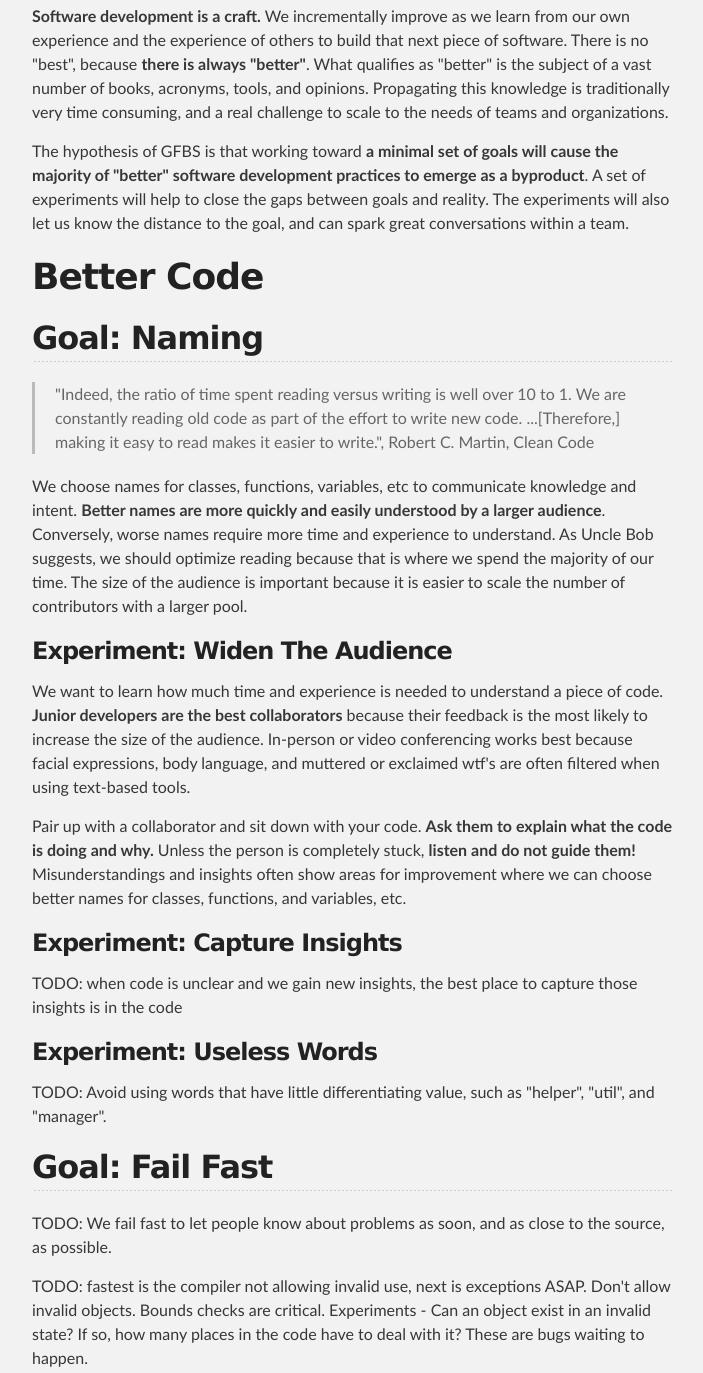
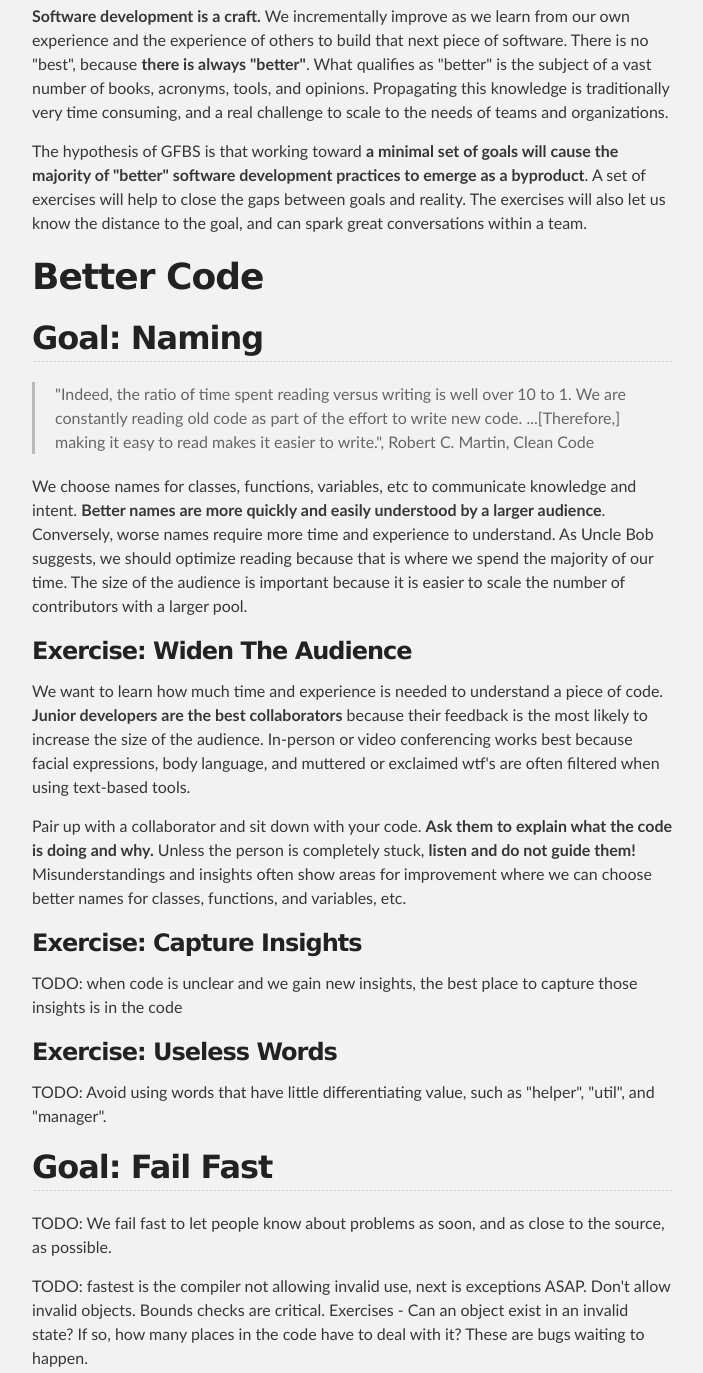
Before and after one commit to aaronsilinskas/gfbs, a plain HTML site: page index.html in a window 1280 px wide. Shown: the part 320-1693 px from the top of the page, without its empty margins (288-991 px from the left). Drawn offline with Linux system fonts and the light colour scheme.

Commit message:
Changed experiments to exercise after feedback

```diff
--- a/index.html
+++ b/index.html
@@ -37,8 +37,8 @@
             real challenge to scale to the needs of teams and organizations.
         </p>
         <p>The hypothesis of GFBS is that working toward <strong>a minimal set of goals will cause the majority of
-            "better" software development practices to emerge as a byproduct</strong>. A set of experiments will help to
-            close the gaps between goals and reality. The experiments will also let us know the distance to the goal,
+            "better" software development practices to emerge as a byproduct</strong>. A set of exercises will help to
+            close the gaps between goals and reality. The exercises will also let us know the distance to the goal,
             and can spark great conversations within a team.
         </p>
 
@@ -62,7 +62,7 @@
         </p>
 
         <h3><a id="better-code-naming-ex-1" class="anchor" href="#better-code-naming-ex-1" aria-hidden="true"><span
-                aria-hidden="true" class="octicon octicon-link"></span></a>Experiment: Widen The Audience</h3>
+                aria-hidden="true" class="octicon octicon-link"></span></a>Exercise: Widen The Audience</h3>
         <p>
             We want to learn how much time and experience is needed to understand a piece of code. <strong>Junior
             developers are the best collaborators</strong> because their feedback is the most likely to increase the
@@ -76,13 +76,13 @@
             classes, functions, and variables, etc.
         </p>
         <h3><a id="better-code-naming-ex-2" class="anchor" href="#better-code-naming-ex-2" aria-hidden="true"><span
-                aria-hidden="true" class="octicon octicon-link"></span></a>Experiment: Capture Insights</h3>
+                aria-hidden="true" class="octicon octicon-link"></span></a>Exercise: Capture Insights</h3>
         <p>
             <i>TODO:</i> when code is unclear and we gain new insights, the best place to capture those insights is in
             the code
         </p>
         <h3><a id="better-code-naming-ex-3" class="anchor" href="#better-code-naming-ex-3" aria-hidden="true"><span
-                aria-hidden="true" class="octicon octicon-link"></span></a>Experiment: Useless Words</h3>
+                aria-hidden="true" class="octicon octicon-link"></span></a>Exercise: Useless Words</h3>
         <p>
             <i>TODO:</i> Avoid using words that have little differentiating value, such as "helper", "util", and
             "manager".
@@ -97,7 +97,7 @@
             <i>TODO:</i> fastest is the compiler not allowing invalid use, next is exceptions ASAP. Don't allow invalid
             objects. Bounds checks are critical.
 
-            Experiments - Can an object exist in an invalid state? If so, how many places in the code have to deal with
+            Exercises - Can an object exist in an invalid state? If so, how many places in the code have to deal with
             it? These are bugs waiting to happen.
         </p>
 
```
